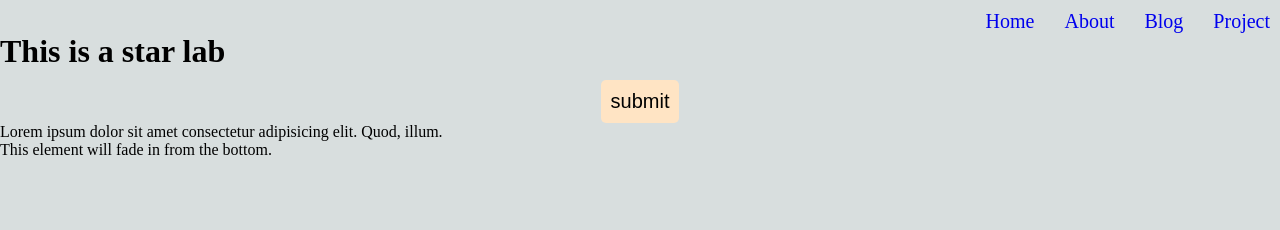
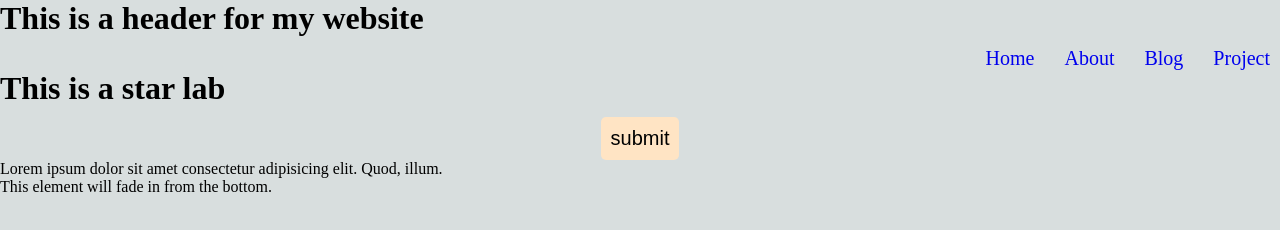
Before and after one commit to rakibulislam161363/navbar, a plain HTML site: page new mission/index.html in a window 1280 px wide. Drawn offline with nearby package versions, Linux system fonts and the light colour scheme.

Commit message:
this is a header section

```diff
--- a/new mission/index.html
+++ b/new mission/index.html
@@ -10,6 +10,9 @@
 </head>
 
 <body>
+  <div id="header_section">
+    <h1>This is a header for my website</h1>
+  </div>
   <!-- simpily nav project -->
   <nav>
     <div class="icon">
```
